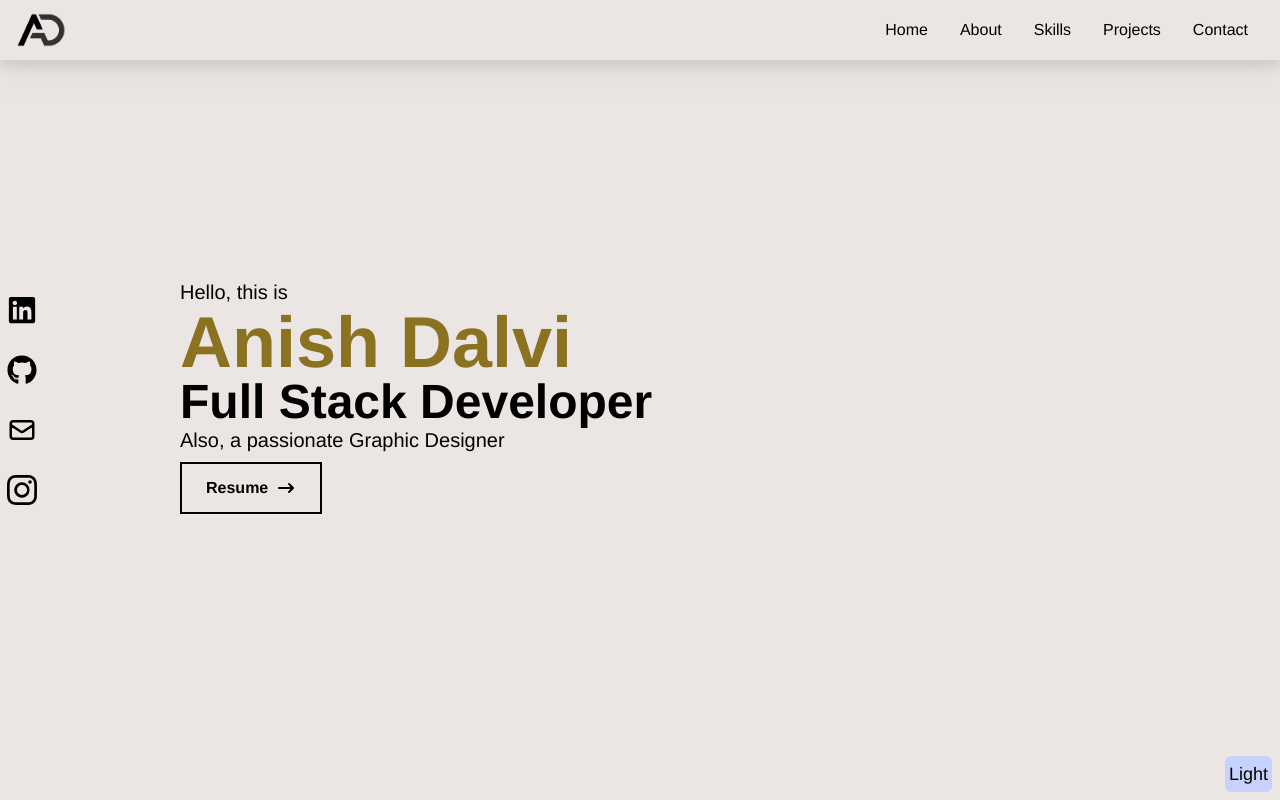
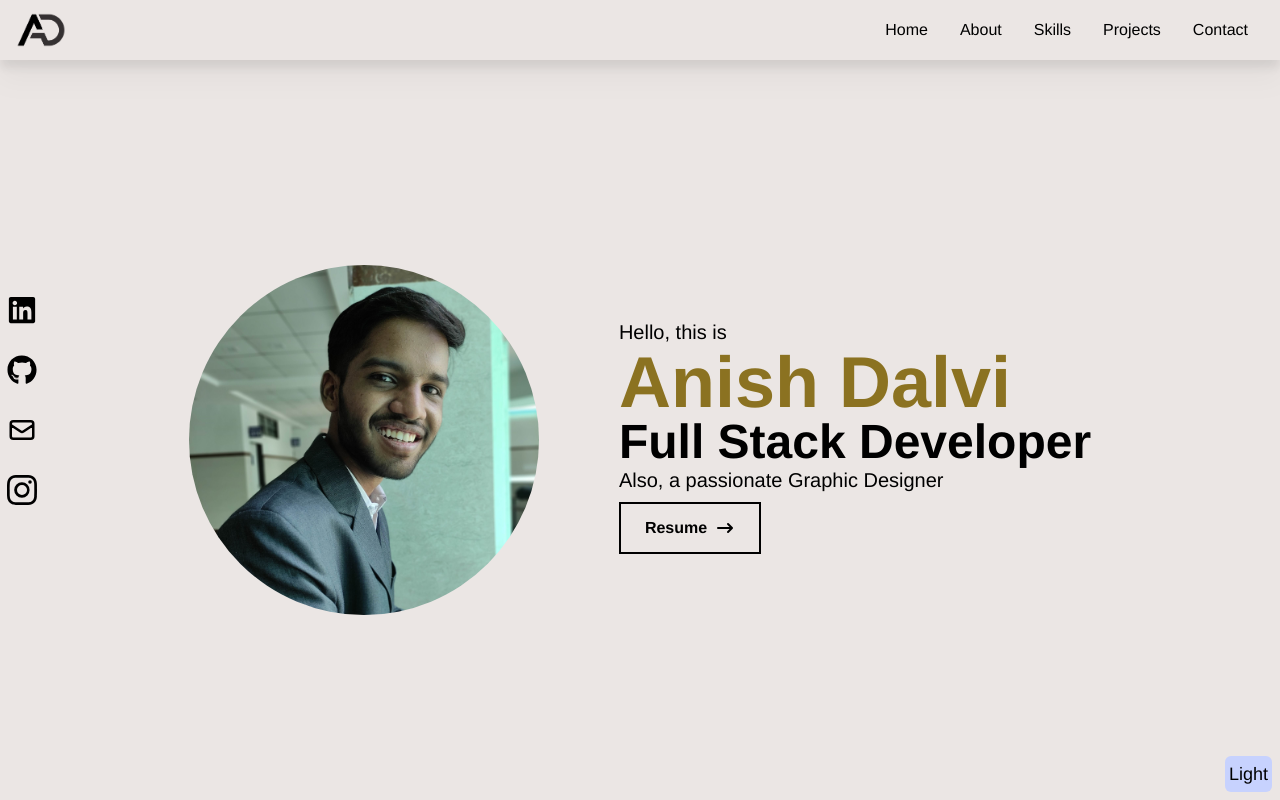
Before and after one commit to anishdalvi/portfolio-2023, a React (Vite) app: page / in a window 1280 px wide. Shown: the top 800 px of the page. Built offline with nearby package versions, Linux system fonts and the light colour scheme.

Commit message:
Image Added to Intro

```diff
--- a/src/components/Navbar.jsx
+++ b/src/components/Navbar.jsx
@@ -1,9 +1,7 @@
 import React, { useEffect, useState } from 'react'
 import Logo_light from '../assets/light_logo.png'
 import Logo_dark from '../assets/dark_logo.png'
-import { FaBars, FaTimes, FaGithub, FaLinkedin } from 'react-icons/fa'
-import { HiOutlineMail } from 'react-icons/hi'
-import { BsInstagram } from 'react-icons/bs'
+import { FaBars, FaTimes, FaGithub } from 'react-icons/fa'
 import { Link } from 'react-scroll'
 import { socials } from '../data/socials'
 
@@ -107,7 +105,7 @@ const Navbar = ({ theme }) => {
                     <ul key={social.title}>
                         <li className='flex w-[180px] h-[60px] justify-between items-center ml-[-115px] hover:ml-[-15px] duration-300' >
                             <a
-                                className={`hover:${social.bgColor} hover:text-white flex justify-between items-center w-full p-3`}
+                                className={`hover:bg-${social.bgColor} hover:text-white flex justify-between items-center w-full p-3 hover:bg-${social.bgColor}`}
                                 href=""
                             >
                                 <span className='font-bold'>
@@ -124,11 +122,21 @@ const Navbar = ({ theme }) => {
 
                 {/* Below code is kept to solve social bg color glitch */}
 
-                {/* <ul>
-                    <li className='hover:bg-[#B23121]  hover:text-white flex justify-between items-center w-full p-3 dark:'>
+                <ul className='hidden'>
+                    <li className='hover:bg-github  hover:text-white p-3'>
                         <FaGithub size={30} />
                     </li>
-                </ul> */}
+
+                    <li className='hover:bg-linkedin  hover:text-white p-3'>
+                        <FaGithub size={30} />
+                    </li>
+                    <li className='hover:bg-instagram  hover:text-white p-3'>
+                        <FaGithub size={30} />
+                    </li>
+                    <li className='hover:bg-email  hover:text-white p-3'>
+                        <FaGithub size={30} />
+                    </li>
+                </ul>
 
             </div>
 
--- a/src/data/socials.js
+++ b/src/data/socials.js
@@ -1,4 +1,4 @@
-import { FaTimes, FaGithub, FaLinkedin } from "react-icons/fa";
+import { FaGithub, FaLinkedin } from "react-icons/fa";
 import { BsInstagram } from "react-icons/bs";
 import { HiOutlineMail } from "react-icons/hi";
 
@@ -6,21 +6,21 @@ export const socials = [
   {
     title: "LinkedIn",
     icon: <FaLinkedin size={30} />,
-    bgColor: "bg-light-signature",
+    bgColor: "linkedin",
   },
   {
     title: "Github",
     icon: <FaGithub size={30} />,
-    bgColor: "bg-[#17202A]",
+    bgColor: "github",
   },
   {
     title: "E-Mail",
     icon: <HiOutlineMail size={30} />,
-    bgColor: "bg-[#D44638]",
+    bgColor: "email",
   },
   {
     title: "Instagram",
     icon: <BsInstagram size={30} />,
-    bgColor: "bg-[#c13584]",
+    bgColor: "instagram",
   },
 ];
--- a/src/pages/Home.jsx
+++ b/src/pages/Home.jsx
@@ -1,5 +1,6 @@
 import React from 'react'
 import { HiArrowNarrowRight } from 'react-icons/hi'
+import AnishImg from '../assets/anish_img2.jpg'
 
 
 const Home = () => {
@@ -10,20 +11,28 @@ const Home = () => {
         <div name='home' className={`w-full h-screen ${themeCSS}`} >
 
             {/* Container */}
-            <div className="max-w-[1000px] md:ml-10 lg:mx-auto px-10 flex flex-col justify-center h-full hide-beauty-scroll">
-                <p className='text-lg sm:text-xl font-extralight dark:text-light'>Hello, this is</p>
-                <h1 className='text-5xl sm:text-7xl font-bold text-dark-sign dark:text-light-sign'>Anish Dalvi</h1>
-                <h2 className='text-3xl sm:text-5xl font-bold text-dark dark:text-light'>Full Stack Developer</h2>
-                <p className='text-lg sm:text-xl font-light dark:text-light'>
+            <div className="max-w-[1000px] md:ml-10 lg:mx-auto px-10 flex items-center flex-col-reverse gap-5 sm:gap-10 md:gap-20 sm:flex-row-reverse sm:items-center justify-center h-full pt-20 sm-pt-0">
+                <div className="intro-text">
+                    <p className='text-lg sm:text-xl font-extralight d2:text-lg dark:text-light'>Hello, this is</p>
+                    <h1 className='text-5xl sm:text-7xl d0:text-5xl d1:text-5xl d2:text-6xl  font-bold text-dark-sign dark:text-light-sign '>Anish Dalvi</h1>
+                    <h2 className='text-3xl sm:text-5xl d0:text-3xl d1:text-3xl  d2:text-4xl font-bold text-dark dark:text-light '>Full Stack Developer</h2>
+                    <p className='text-lg sm:text-xl d0:text-base d1:text-base d2:text-lg font-light dark:text-light '>
                         Also, a passionate Graphic Designer
                     </p>
                     <div>
                         <button className='text-dark dark:text-light  hover:cursor-pointer sm:py-3 sm:px-6 my-2 flex items-center gap-2 font-bold border-black border-2 dark:border-light hover:bg-light-sign dark:hover:bg-[black] duration-200 py-1 px-3 group'>
                             Resume
                             <span className='group-hover:rotate-90 duration-300'>
-                            <HiArrowNarrowRight size={20}/>
+                                <HiArrowNarrowRight size={20} />
                             </span>
                         </button>
+                    </div>
+                </div>
+
+                <div className="intro-img">
+                    <div className="anish-img w-[280px] d0:w-[260px] d1:w-[280px] md:w-[300px] lg:w-[350px]  ">
+                        <img src={AnishImg} alt="Image" className='w-full rounded-full' />
+                    </div>
                 </div>
 
             </div>
--- a/tailwind.config.js
+++ b/tailwind.config.js
@@ -1,32 +1,46 @@
 /** @type {import('tailwindcss').Config} */
 export default {
-  content: [
-    "./index.html",
-    "./src/**/*.{js,ts,jsx,tsx}",
-  ],
-  darkMode: 'class',
+  content: ["./index.html", "./src/**/*.{js,ts,jsx,tsx}"],
+  darkMode: "class",
   theme: {
     extend: {
-      backgroundColor:{
-        'light-bg': "#EBE6E4",
-        'dark-bg2': "#242424",
-        'dark-bg': "#302D2D",
-        'medium-dark' :"#2A2E30",
-        'medium-dark2': "#353132",
-        'medium-light': "#D9D9D9"
+      backgroundColor: {
+        "light-bg": "#EBE6E4",
+        "dark-bg2": "#242424",
+        "dark-bg": "#302D2D",
+        "medium-dark": "#2A2E30",
+        "medium-dark2": "#353132",
+        "medium-light": "#D9D9D9",
+        linkedin: "#0085FF",
+        github: "#17202A",
+        email: "#D44638",
+        instagram: "#c13584",
       },
-      colors:{
-        'light-signature':"#0085FF",
-        'dark-signature':"#168FFF",
-        'light': "#BDBDBD",
-        'dark': "#000000",
-        'dark-sign': "#8B7221",
-        'light-sign': "#DABB54",
-        'dark-bg-color' : "#242424",
-        'light-bg-color' : "#EBE6E4",
+      colors: {
+        "light-signature": "#0085FF",
+        "dark-signature": "#168FFF",
+        light: "#BDBDBD",
+        dark: "#000000",
+        "dark-sign": "#8B7221",
+        "light-sign": "#DABB54",
+        "dark-bg-color": "#242424",
+        "light-bg-color": "#EBE6E4",
       },
-
+      screens: {
+        d0: {
+          min: "640px",
+          max: "704px",
+        },
+        d1: {
+          min: "705px",
+          max: "870px",
+        },
+        d2: {
+          min: "870px",
+          max: "950px",
+        },
+      },
     },
   },
   plugins: [],
-}
+};
```
Also changed, not shown: src/assets/anish_img.jpg (added), src/assets/anish_img2.jpg (added). Lines whose indentation alone changed are shown as unchanged.
